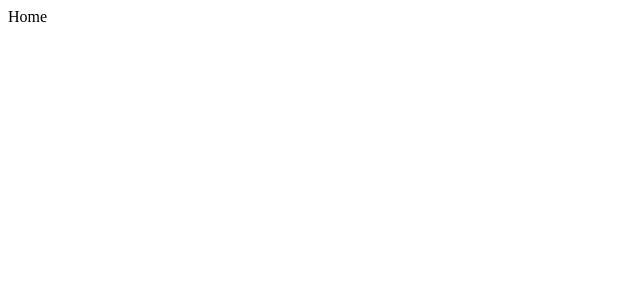
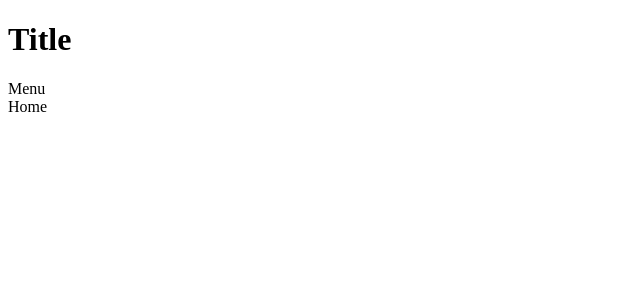
Before and after one commit to osequi/typedoc-react, a Next.js app: page / in a window 1280 px wide. Shown: the top 300 px of the page, without its empty margins (0-640 px from the left). Built offline with nearby package versions, Linux system fonts and the light colour scheme.

Commit message:
Adding the template

```diff
--- a/package.json
+++ b/package.json
@@ -11,5 +11,10 @@
     "next": "^10.0.0",
     "react": "17.0.1",
     "react-dom": "17.0.1"
+  },
+  "devDependencies": {
+    "@types/node": "^14.14.27",
+    "@types/react": "^17.0.2",
+    "typescript": "^4.1.5"
   }
 }
--- a/pages/index.js
+++ /dev/null
@@ -1,3 +0,0 @@
-export default function Home() {
-  return <>Home</>;
-}
--- /dev/null
+++ b/src/components/Home/Home.tsx
@@ -0,0 +1,5 @@
+import React from "react";
+
+export function Home() {
+  return <>Home</>;
+}
--- /dev/null
+++ b/src/components/Home/index.ts
@@ -0,0 +1 @@
+export * from "./Home";
--- /dev/null
+++ b/src/components/Menu/Menu.tsx
@@ -0,0 +1,5 @@
+import React from "react";
+
+export function Menu(props) {
+  return <>Menu</>;
+}
--- /dev/null
+++ b/src/components/Menu/index.ts
@@ -0,0 +1 @@
+export * from "./Menu";
--- /dev/null
+++ b/src/components/Template/Template.tsx
@@ -0,0 +1,28 @@
+import React, { ReactNode } from "react";
+import { Menu } from "../";
+
+export interface TTemplate {
+  data?: [];
+  children?: ReactNode;
+}
+
+const defaultProps: TTemplate = {
+  data: null,
+  children: null,
+};
+
+export function Template(props: TTemplate = defaultProps) {
+  const { data, children } = props;
+
+  return (
+    <div>
+      <header>
+        <h1>Title</h1>
+        <Menu data={data} />
+      </header>
+      {children}
+    </div>
+  );
+}
+
+Template.defaultProps = defaultProps;
--- /dev/null
+++ b/src/components/Template/index.ts
@@ -0,0 +1 @@
+export * from "./Template";
--- /dev/null
+++ b/src/components/index.ts
@@ -0,0 +1,3 @@
+export * from "./Menu";
+export * from "./Template";
+export * from "./Home";
--- /dev/null
+++ b/src/pages/index.tsx
@@ -0,0 +1,9 @@
+import { Home, Template } from "../components";
+
+export default function HomePage() {
+  return (
+    <Template>
+      <Home />
+    </Template>
+  );
+}
```
Also changed, not shown: tsconfig.json (added, +29 -0 lines), next-env.d.ts (added), 1 other file (tests, documents, lock files or other folders).
